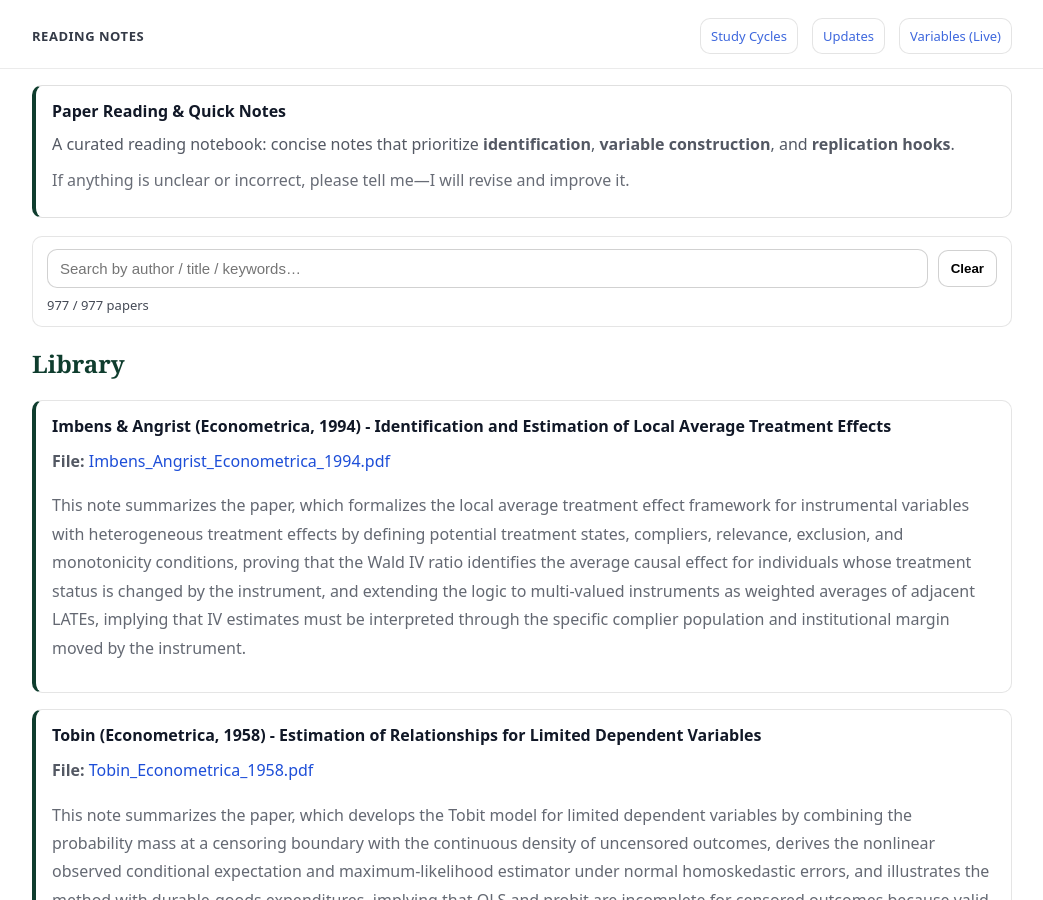
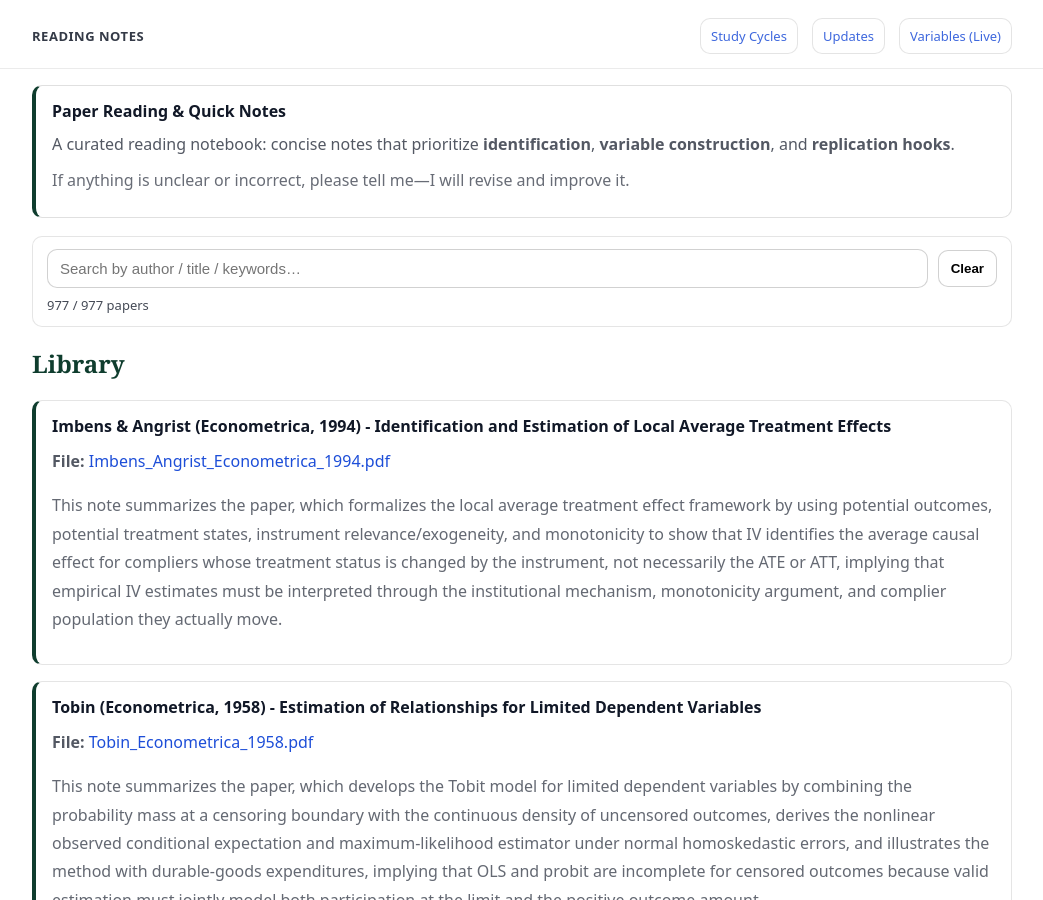
Before and after one commit to yaxinzn/study-archive, a Jekyll site: the page built from reading/index.md, in a window 1280 px wide and 900 px high. Shown: the whole window, without its empty margins (118-1161 px from the left). Built offline with Jekyll 4.4.1, drawn with Linux system fonts in a browser that asks for light colours.

Commit message:
Reading: add/update Imbens_Angrist_Econometrica_1994.pdf

```diff
--- a/_data/reading.yml
+++ b/_data/reading.yml
@@ -1,6 +1,6 @@
 - title: "Imbens & Angrist (Econometrica, 1994) - Identification and Estimation of Local Average Treatment Effects"
   file: "Imbens_Angrist_Econometrica_1994.pdf"
-  desc: "This note summarizes the paper, which formalizes the local average treatment effect framework for instrumental variables with heterogeneous treatment effects by defining potential treatment states, compliers, relevance, exclusion, and monotonicity conditions, proving that the Wald IV ratio identifies the average causal effect for individuals whose treatment status is changed by the instrument, and extending the logic to multi-valued instruments as weighted averages of adjacent LATEs, implying that IV estimates must be interpreted through the specific complier population and institutional margin moved by the instrument."
+  desc: "This note summarizes the paper, which formalizes the local average treatment effect framework by using potential outcomes, potential treatment states, instrument relevance/exogeneity, and monotonicity to show that IV identifies the average causal effect for compliers whose treatment status is changed by the instrument, not necessarily the ATE or ATT, implying that empirical IV estimates must be interpreted through the institutional mechanism, monotonicity argument, and complier population they actually move."
 
 - title: "Tobin (Econometrica, 1958) - Estimation of Relationships for Limited Dependent Variables"
   file: "Tobin_Econometrica_1958.pdf"
```
